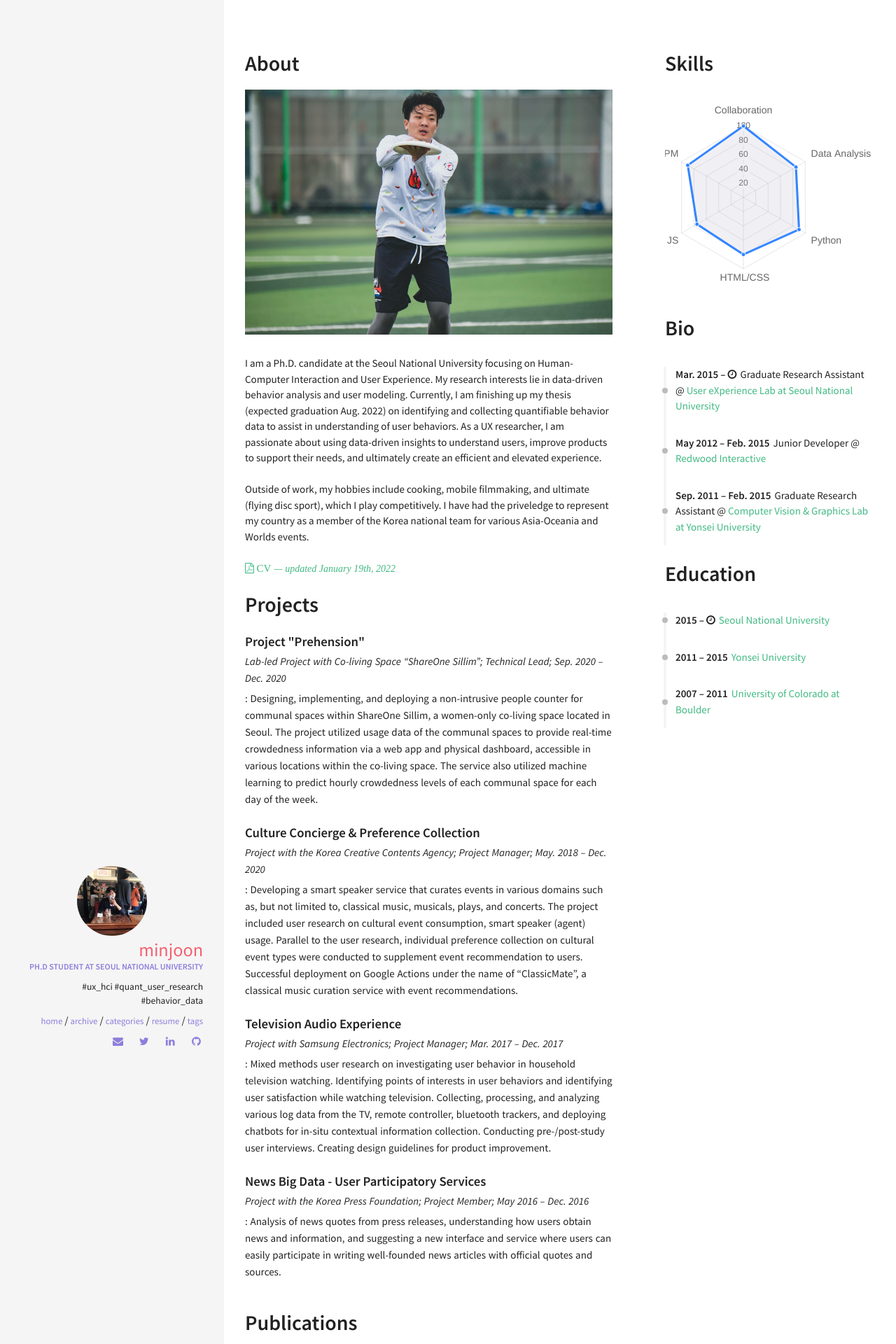
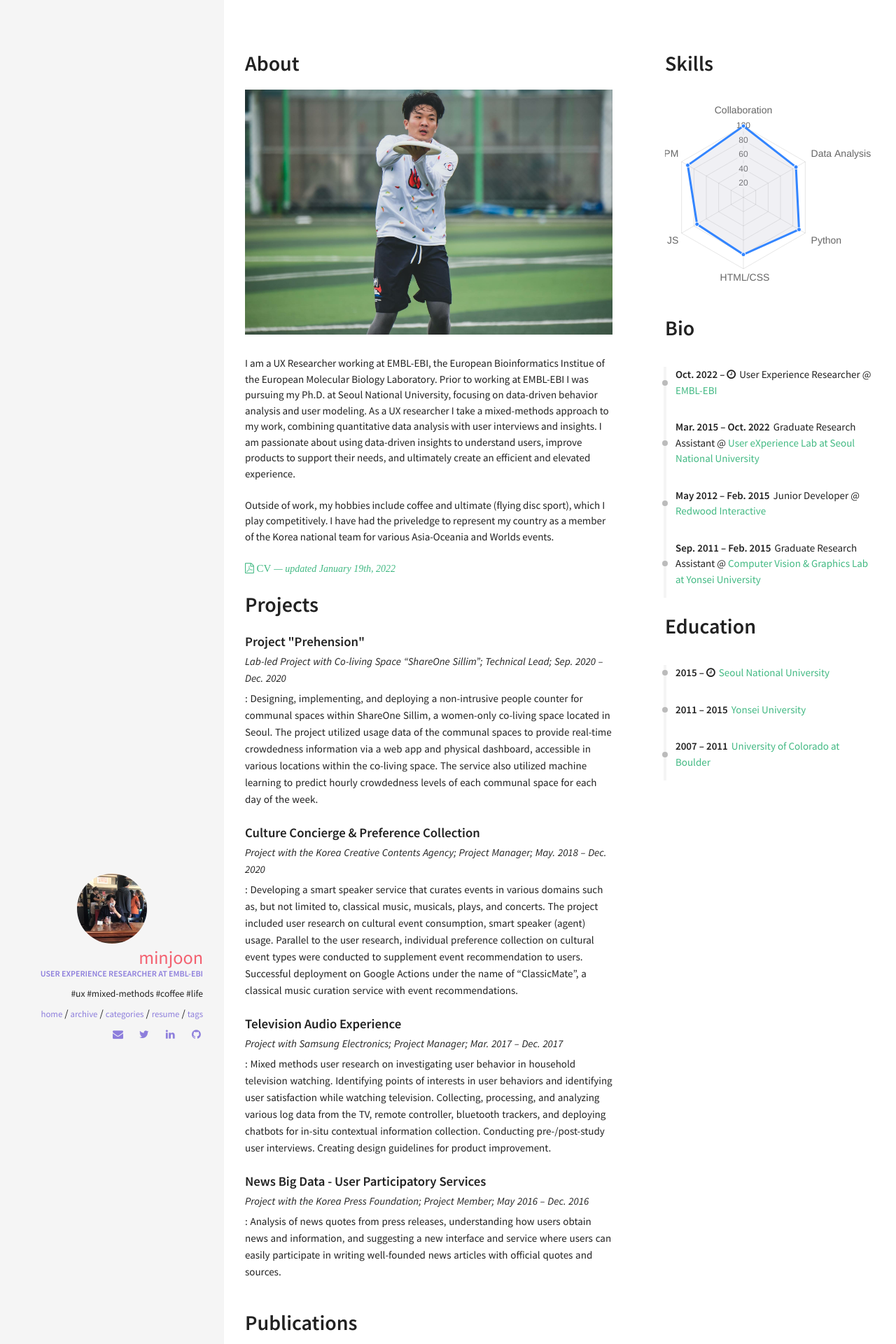
Before and after one commit to minjoonkim/minjoonkim.github.io, a Jekyll site: the page built from resume.html, in a window 1280 px wide. Shown: the top 1920 px of the page at 70% size. Built offline with Jekyll 4.4.1, drawn with Linux system fonts in a browser that asks for light colours; nearby versions of some CDN libraries.

Commit message:
personal updates

```diff
--- a/_config.yml
+++ b/_config.yml
@@ -7,14 +7,14 @@ title: Minjoon Kim
 email: minjoon.kim89@gmail.com
 description: Minjoon's blog.
 url: https://minjoon.kim # the base hostname & protocol for your site
-keywords: ["HCI/UX", "Quantitative User Research", "Behavioral Data", "Ultimate"]
+keywords: [""]
 
 #
 ###################################
 # Jekyll configuration
 ####################################
 #
-timezone:          Asia/Seoul
+timezone:          Europe/London
 markdown:          kramdown
 highlighter:       rouge
 excerpt_separator: <!--more-->
@@ -39,11 +39,12 @@ kramdown:
 owner:
   name: Minjoon
   avatar: avatar.jpg
-  job: "Ph.D Student at Seoul National University"
-  bio: "#ux_hci #quant_user_research #behavior_data"
+  job: "User Experience Researcher at EMBL-EBI"
+  bio: "#ux #mixed-methods #coffee #life"
   email: minjoon.kim89@gmail.com
   disqus-shortname: mjblog-3
-  twitter: ns9mj #username
+  twitter: _mnjn #username
+  bluesky: mnjn.bsky.social
   facebook: #username
   google:
     plus: #username
--- a/_data/index/careers.yml
+++ b/_data/index/careers.yml
@@ -5,9 +5,14 @@
 #   date: July 2017 - <i class="fa fa-clock-o" aria-hidden="true" title="Until Now"></i>
 #   job: Programming Internship
 
+- name: EMBL-EBI
+  link: http://www.ebi.ac.uk/
+  date: Oct. 2022 &ndash; <i class="fa fa-clock-o" aria-hidden="true" title="Until Now"></i>
+  job: User Experience Researcher
+
 - name: User eXperience Lab at Seoul National University
   link: http://ux.snu.ac.kr/
-  date: Mar. 2015 &ndash; <i class="fa fa-clock-o" aria-hidden="true" title="Until Now"></i>
+  date: Mar. 2015 &ndash; Oct. 2022
   job: Graduate Research Assistant
 
 - name: Redwood Interactive
--- a/_includes/sections/about.html
+++ b/_includes/sections/about.html
@@ -3,8 +3,8 @@
 <img src="/img/about.jpeg" alt="" style="margin-bottom: 30px;">
 
 <div>
-    I am a Ph.D. candidate at the Seoul National University focusing on Human-Computer Interaction and User Experience. My research interests lie in data-driven behavior analysis and user modeling. Currently, I am finishing up my thesis (expected graduation Aug. 2022) on identifying and collecting quantifiable behavior data to assist in understanding of user behaviors. As a UX researcher, I am passionate about using data-driven insights to understand users, improve products to support their needs, and ultimately create an efficient and elevated experience.
+    I am a UX Researcher working at EMBL-EBI, the European Bioinformatics Institue of the European Molecular Biology Laboratory. Prior to working at EMBL-EBI I was pursuing my Ph.D. at Seoul National University, focusing on data-driven behavior analysis and user modeling. As a UX researcher I take a mixed-methods approach to my work, combining quantitative data analysis with user interviews and insights. I am passionate about using data-driven insights to understand users, improve products to support their needs, and ultimately create an efficient and elevated experience.
     <br \><br \>
-    Outside of work, my hobbies include cooking, mobile filmmaking, and ultimate (flying disc sport), which I play competitively. I have had the priveledge to represent my country as a member of the Korea national team for various Asia-Oceania and Worlds events.
+    Outside of work, my hobbies include coffee and ultimate (flying disc sport), which I play competitively. I have had the priveledge to represent my country as a member of the Korea national team for various Asia-Oceania and Worlds events.
     <br \><br \> <a href="https://d.pr/f/W2rk9y" target="_blank" style="font-weight: 700;"><i class="fa fa-file-pdf-o">  CV <span style="font-style: italic; font-size: 14px">&mdash; updated January 19th, 2022</span></i></a>
 </div>
```
